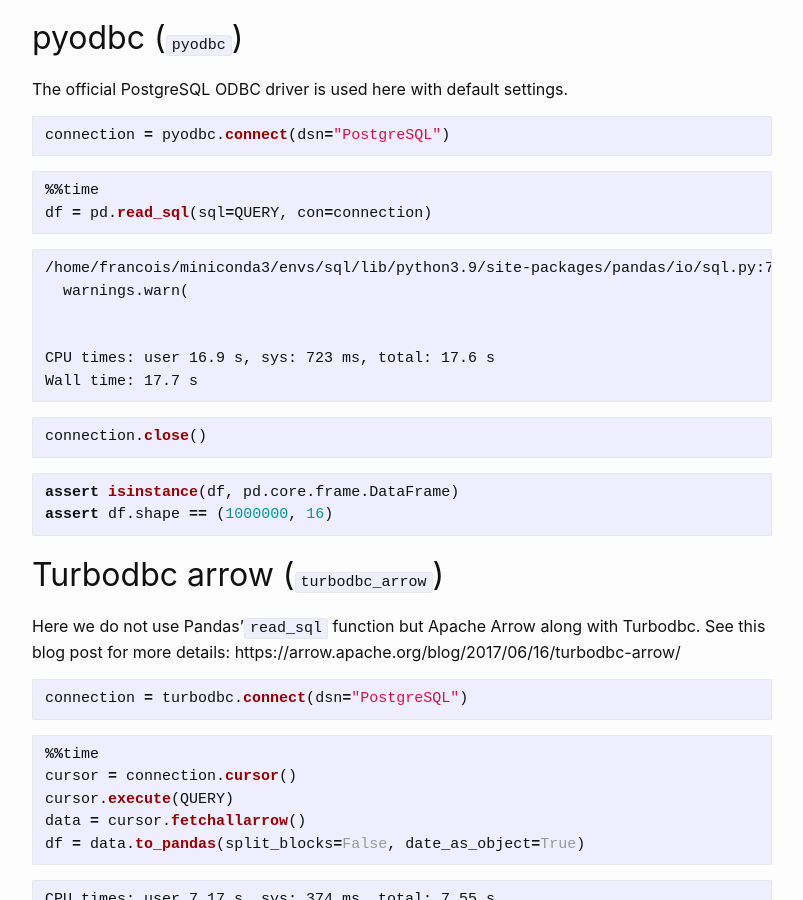
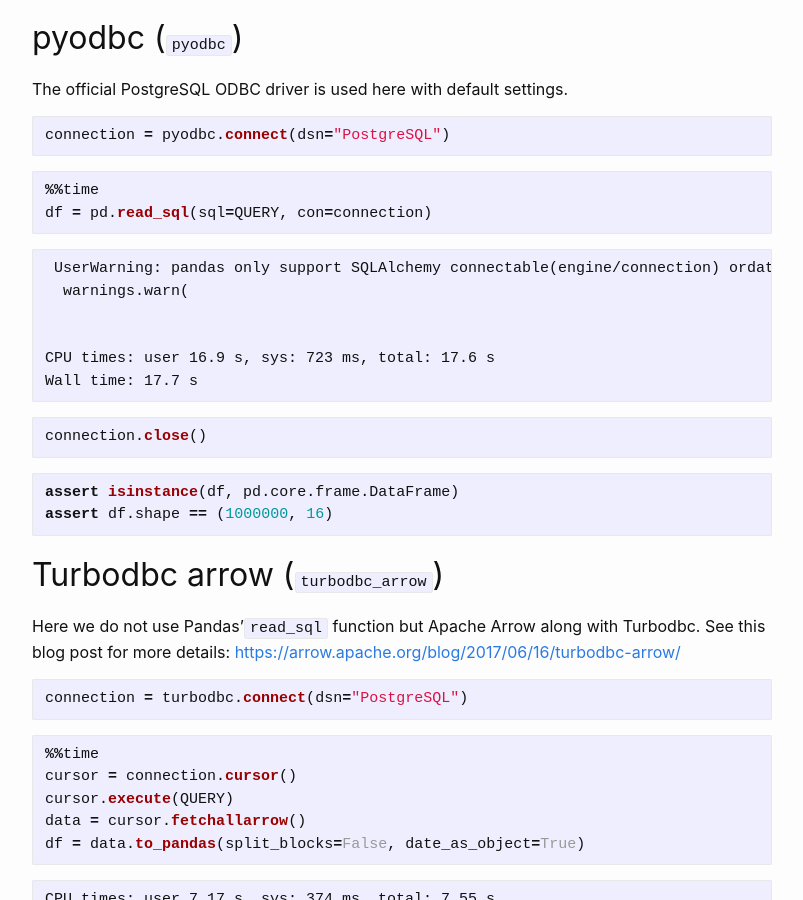
Before and after one commit to aetperf/aetperf.github.io, a Jekyll site: the page built from _posts/2022-04-20-Loading-data-from-PostgreSQL-to-Pandas-with-ConnectorX.md, in a window 1280 px wide and 900 px high, scrolled down 4304 px. Shown: the whole window, without its empty margins (238-1041 px from the left). Built offline with Jekyll 4.4.1, drawn with Linux system fonts in a browser that asks for light colours; comment, search, counter and statistics services are not loaded.

Commit message:
small text update

````diff
--- a/_posts/2022-04-20-Loading-data-from-PostgreSQL-to-Pandas-with-ConnectorX.md
+++ b/_posts/2022-04-20-Loading-data-from-PostgreSQL-to-Pandas-with-ConnectorX.md
@@ -193,7 +193,7 @@
 df = pd.read_sql(sql=QUERY, con=connection)
 ```
 
-    /home/francois/miniconda3/envs/sql/lib/python3.9/site-packages/pandas/io/sql.py:761: UserWarning: pandas only support SQLAlchemy connectable(engine/connection) ordatabase string URI or sqlite3 DBAPI2 connectionother DBAPI2 objects are not tested, please consider using SQLAlchemy
+     UserWarning: pandas only support SQLAlchemy connectable(engine/connection) ordatabase string URI or sqlite3 DBAPI2 connectionother DBAPI2 objects are not tested, please consider using SQLAlchemy
       warnings.warn(
 
 
@@ -214,7 +214,7 @@
 
 ## Turbodbc arrow (`turbodbc_arrow`)
 
-Here we do not use Pandas'`read_sql` function but Apache Arrow along with Turbodbc. See this blog post for more details: https://arrow.apache.org/blog/2017/06/16/turbodbc-arrow/
+Here we do not use Pandas'`read_sql` function but Apache Arrow along with Turbodbc. See this blog post for more details: [https://arrow.apache.org/blog/2017/06/16/turbodbc-arrow/](https://arrow.apache.org/blog/2017/06/16/turbodbc-arrow/)
 
 
 ```python
````
